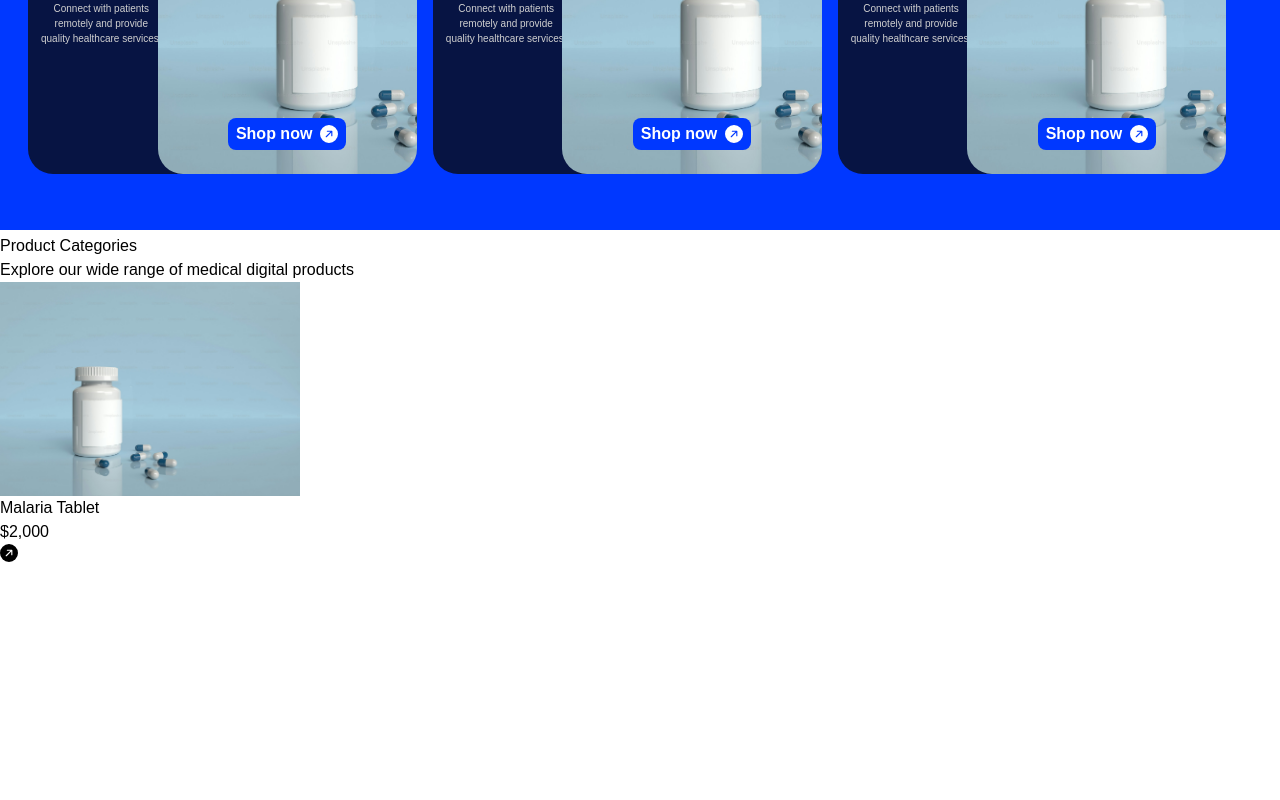
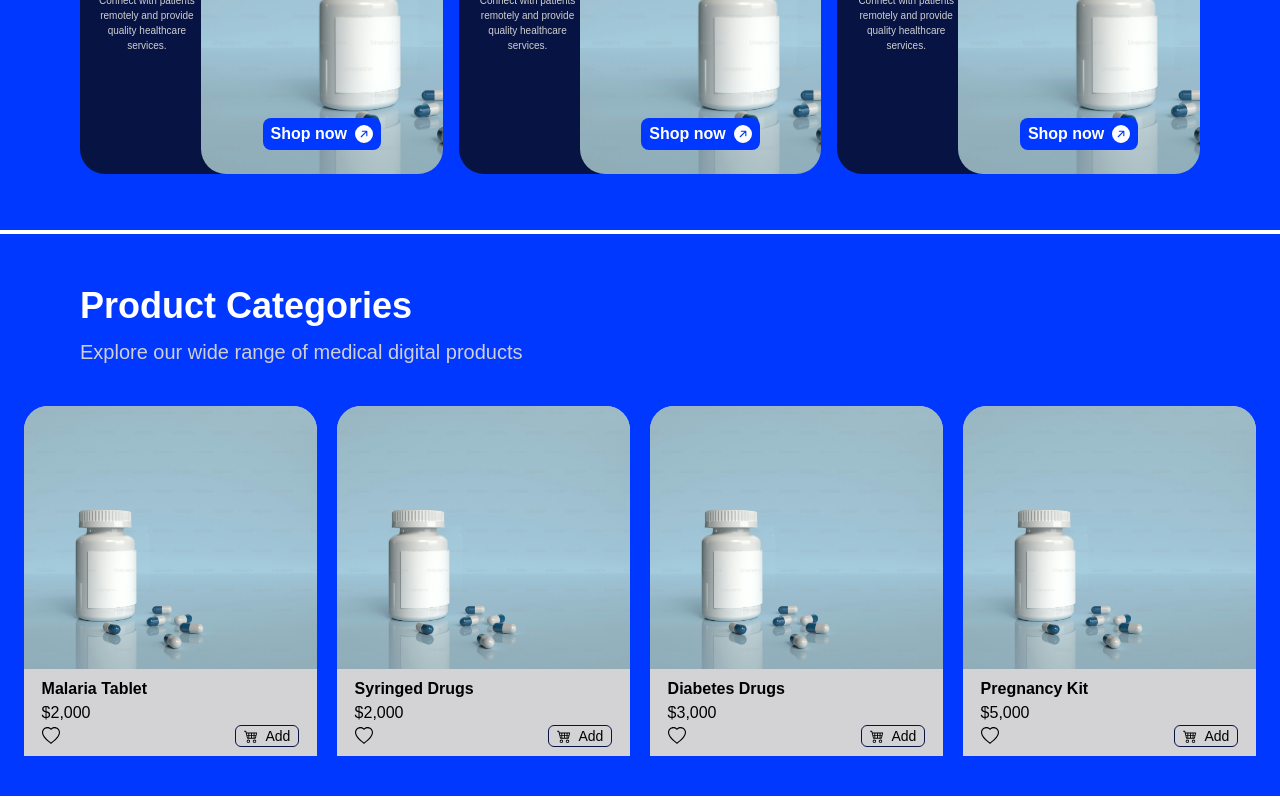
Before and after one commit to KalyptoMed/MedByKalyptoFrontend, a Next.js app: page / in a window 1280 px wide. Shown: the part 1727-2527 px from the top of the page. Before the commit the page ends 2289 px from the top, so only its background shows below. Built offline with nearby package versions, Linux system fonts and the light colour scheme.

Commit message:
feat:product category

```diff
--- a/src/components/Home/FeaturedProducts.tsx
+++ b/src/components/Home/FeaturedProducts.tsx
@@ -11,10 +11,10 @@ export default function FeaturedProducts() {
         Discover our selection of top-rated and popular medical digital
         products.
       </h6>
-      <div className="w-[98%]  flex flex-wrap gap-4  justify-center  ">
+      <div className="grid  md:grid-cols-2 lg:grid-cols-3 justify-center gap-4 px-4 xl:px-20">
         {/*each container */}
-        <div className="w-[90%] sm:w-[50%] lg:w-[31%] relative flex flex-row mb-4">
-          <div className="bg-[#071443] h-[350px] w-2/3 rounded-[25px] pr-[32%]  flex flex-col justify-center px-3">
+        <div className="relative flex flex-row mb-4">
+          <div className="bg-[#071443] h-[350px] w-2/3 rounded-[25px] pr-[32%]  flex flex-col justify-center px-2">
             <h3 className="text-white font-black  text-sm">
               Telemedicine Solutions
             </h3>
@@ -35,7 +35,7 @@ export default function FeaturedProducts() {
         </div>
 
         {/*second container */}
-        <div className="w-[90%] sm:w-[50%] lg:w-[31%] relative flex flex-row mb-4">
+        <div className="  relative flex flex-row mb-4">
           <div className="bg-[#071443] h-[350px] w-2/3 rounded-[25px] pr-[32%]  flex flex-col justify-center px-3">
             <h3 className="text-white font-black  text-sm">
               Telemedicine Solutions
@@ -57,7 +57,7 @@ export default function FeaturedProducts() {
         </div>
 
         {/*third container */}
-        <div className="w-[90%] sm:w-[50%] lg:w-[31%] relative flex flex-row mb-4">
+        <div className="  relative flex flex-row mb-4">
           <div className="bg-[#071443] h-[350px] w-2/3 rounded-[25px] pr-[32%]  flex flex-col justify-center px-3">
             <h3 className="text-white font-black  text-sm">
               Telemedicine Solutions
--- /dev/null
+++ b/src/components/Home/ProductCard.tsx
@@ -0,0 +1,30 @@
+import Image from "next/image";
+import { BsHeart, BsCart4 } from "react-icons/bs";
+
+interface Product {
+  id: number;
+  image: string;
+  name: string;
+  price: string;
+}
+
+export default function ProductCard({ product }: { product: Product }) {
+    return (
+    <div key={product.id} className=" bg-[#d3d3d6] h-[350px] rounded-t-3xl">
+    <div className="h-[75%] relative">
+      <Image src={product.image} alt={product.name} fill className="object-cover rounded-t-3xl"/>
+    </div>
+    <div className="py-2 text-left px-[6%] ">
+      <h5 className="font-semibold">{product.name}</h5>
+      <p className="card-text">{product.price}</p>
+      <div className="flex justify-between items-center">
+        <BsHeart size={18} />
+        <div className="flex gap-2 border border-[#071443] rounded-md px-2 items-center text-sm hover:bg-[#0038ff] hover:text-white">
+          <BsCart4 size={14} />
+          Add
+        </div>
+      </div>
+    </div>
+  </div>
+    );
+};
--- a/src/components/Home/ProductCategories.tsx
+++ b/src/components/Home/ProductCategories.tsx
@@ -1,25 +1,47 @@
 import React from "react";
-import Image from "next/image";
-import { BsFillArrowUpRightCircleFill } from "react-icons/bs";
+import ProductCard from "./ProductCard";
 
 export default function ProductCategories() {
+  const products = [
+    {
+      id: 1,
+      name: "Malaria Tablet",
+      price: "$2,000",
+      image: "/assets/images/drugPix.png",
+    },
+    {
+      id: 2,
+      name: "Syringed Drugs",
+      price: "$2,000",
+      image: "/assets/images/drugPix.png",
+    },
+    {
+      id: 3,
+      name: "Diabetes Drugs",
+      price: "$3,000",
+      image: "/assets/images/drugPix.png",
+    },
+    {
+      id: 4,
+      name: "Pregnancy Kit",
+      price: "$5,000",
+      image: "/assets/images/drugPix.png",
+    },
+  ];
+
   return (
-    <div>
-      <h3 className="">Product Categories</h3>
-      <h6 className="">Explore our wide range of medical digital products</h6>
-      <div className="row">
-        <div className="col-md-4">
-          <div className="card">
-           <Image src="/assets/images/drugPix.png" alt="Telemedicine" width={300} height={200} />
-              <h5 className="card-title">Malaria Tablet</h5>
-              <p className="card-text">
-                $2,000
-              </p>
-                <BsFillArrowUpRightCircleFill size={18} />
-          </div>
-        </div>
+    <div className="bg-[#0038ff] h-auto py-10 flex flex-col justify-center text-center  my-1">
+      <h3 className="font-extrabold text-4xl text-white my-3 md:text-left md:pl-20">
+        Product Categories
+      </h3>
+      <h6 className="text-[#d0d0d0] font-thin text-xl mb-10 text-center md:text-left md:pl-20">
+        Explore our wide range of medical digital products
+      </h6>
+      <div className="grid sm:grid-cols-1 md:grid-cols-2 lg:grid-cols-4 px-16 lg:px-6 gap-5">
+        {products.map((product) => (
+          <ProductCard key={product.id} product={product} />
+        ))}
       </div>
-
     </div>
   );
 }
```
